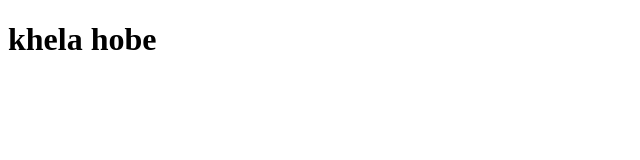
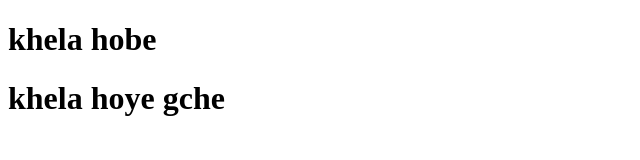
Before and after one commit to Iftekhar-007/practice-task-02, a plain HTML site: page index.html in a window 1280 px wide. Shown: the whole page, without its empty margins (0-640 px from the left). Drawn offline with Linux system fonts and the light colour scheme.

Commit message:
updated feature

```diff
--- a/index.html
+++ b/index.html
@@ -7,5 +7,6 @@
 </head>
 <body>
     <h1>khela hobe</h1>
+    <h1>khela hoye gche</h1>
 </body>
 </html>
```
